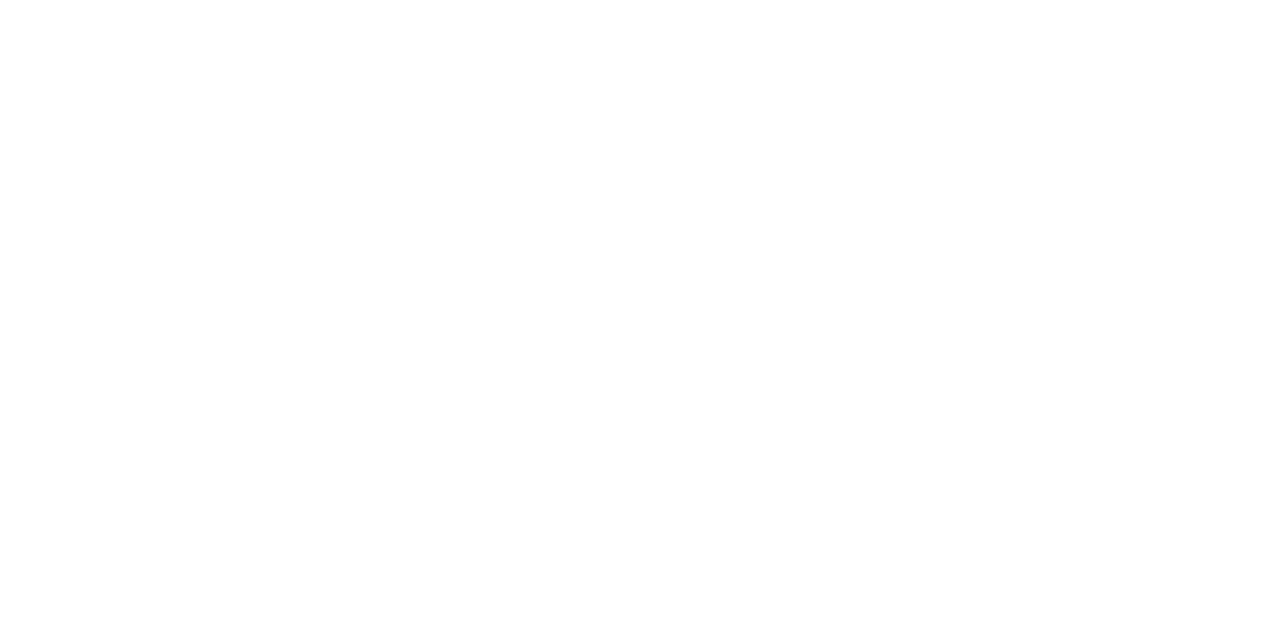
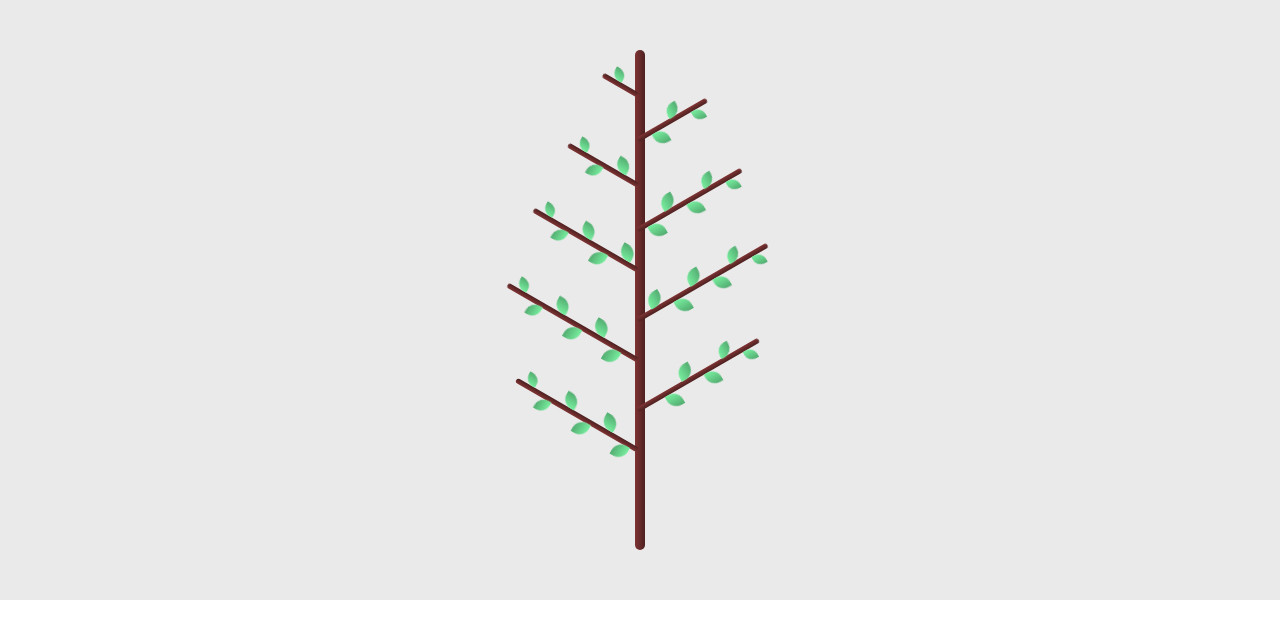
Before and after one commit to aquamarya/css-animation, a plain HTML site: page index.html in a window 1280 px wide. Drawn offline with Linux system fonts and the light colour scheme.

Commit message:
adds styles

```diff
--- a/index.html
+++ b/index.html
@@ -12,6 +12,12 @@
             <div class="branch">
                 <div class="leaf"></div>
                 <div class="leaf"></div>
+                <div class="leaf"></div>
+                <div class="leaf"></div>
+                <div class="leaf"></div>
+                <div class="leaf"></div>
+            </div>
+            <div class="branch">
                 <div class="leaf"></div>
                 <div class="leaf"></div>
                 <div class="leaf"></div>
--- a/style.css
+++ b/style.css
@@ -0,0 +1,178 @@
+@keyframes leaf-odd-grow {
+    0% {
+        transform: scale(0);
+    }
+    100% {
+        transform: scale(1);
+    }
+}
+
+@keyframes leaf-even-grow {
+    0% {
+        transform: rotate(-90deg) scale(0);
+    }
+    100% {
+        transform: rotate(-90deg) scale(1);
+    }
+}
+
+html, body {
+    margin: 0;
+    padding: 0;
+}
+
+.canvas {
+    display: flex;
+    justify-content: center;
+    align-items: center;
+    width: 100%;
+    min-height: 600px;
+
+    background-color: #eaeaea;
+}
+
+.trunk,
+.branch {
+    border-radius: 25px;
+    background: linear-gradient(to right, #7f3333, #4d2020);
+}
+
+.trunk {
+    position: relative;
+
+    width: 10px;
+    height: 500px;
+    margin: 0 auto;
+}
+
+.branch {
+    position: absolute;
+
+    width: 5px;
+
+    transform-origin: bottom center;
+}
+
+.branch:nth-child(even) {
+    transform: rotate(60deg);
+}
+
+.branch:nth-child(odd) {
+    transform: rotate(-60deg);
+}
+
+.branch:nth-child(1) {
+    top: 260px;
+    height: 140px;
+}
+
+.branch:nth-child(2) {
+    top: 220px;
+    height: 140px;
+}
+
+.branch:nth-child(3) {
+    top: 160px;
+    height: 150px;
+}
+
+.branch:nth-child(4) {
+    top: 120px;
+    height: 150px;
+}
+
+.branch:nth-child(5) {
+    top: 100px;
+    height: 120px;
+}
+
+.branch:nth-child(6) {
+    top: 60px;
+    height: 120px;
+}
+
+.branch:nth-child(7) {
+    top: 55px;
+    height: 80px;
+}
+
+.branch:nth-child(8) {
+    top: 10px;
+    height: 80px;
+}
+
+.branch:nth-child(9) {
+    top: 5px;
+    height: 40px;
+}
+
+.leaf {
+    position: absolute;
+
+    width: 15px;
+    height: 15px;
+
+    border-radius: 75% 0 75% 0;
+    background: linear-gradient(to right, #77ed9e, #53ad71);
+}
+
+.leaf:nth-child(odd) {
+    left: 100%;
+
+    transform-origin: 0% 100%;
+    animation-name: leaf-odd-grow;
+    animation-duration: 4s;
+    animation-fill-mode: both;
+}
+
+.leaf:nth-child(even) {
+    left: -150%;
+    /*left: -300%;*/
+
+    transform-origin: 50% 100%;
+    animation-name: leaf-even-grow;
+    animation-duration: 4s;
+    animation-fill-mode: both;
+}
+
+.leaf:nth-child(1) {
+    top: 5px;
+
+    animation-delay: 3s;
+}
+
+.leaf:nth-child(2) {
+    top: 20px;
+
+    animation-delay: 2.5s;
+}
+
+.leaf:nth-child(3) {
+    top: 50px;
+
+    animation-delay: 2s;
+}
+
+.leaf:nth-child(4) {
+    top: 65px;
+
+    animation-delay: 1.5s;
+}
+
+.leaf:nth-child(5) {
+    top: 95px;
+
+    animation-delay: 1s;
+}
+
+.leaf:nth-child(6) {
+    top: 110px;
+
+    animation-delay: 0.5s;
+}
+
+/*.leaf:nth-child(7) {*/
+/*    top: 140px;*/
+
+/*    animation-delay: 0.5s;*/
+/*}*/
```
